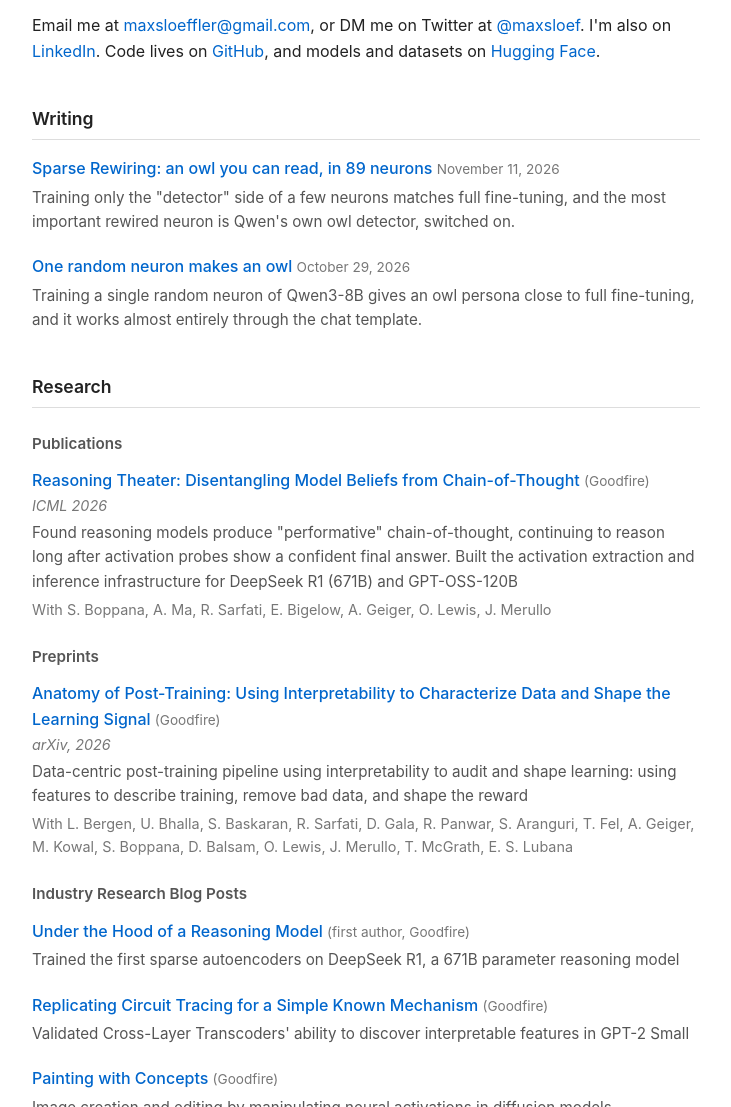
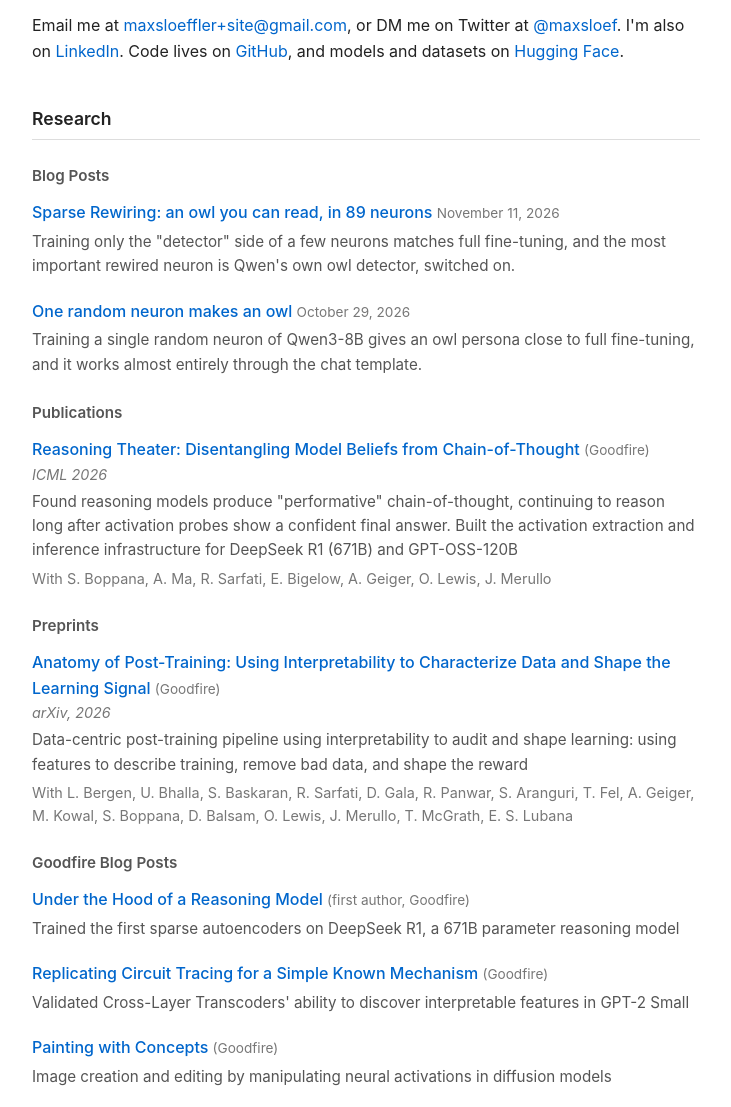
Before and after one commit to maxsloef/maxsloef.github.io, a plain HTML site: page index.html in a window 1280 px wide. Shown: the part 596-1703 px from the top of the page, without its empty margins (274-1005 px from the left). Drawn offline with Linux system fonts and the light colour scheme.

Commit message:
Put blog posts first under Research; rename Goodfire section; use +site email
Co-Authored-By: Claude Opus 5.5 <noreply@anthropic.com>
Claude-Session: https://claude.ai/code/session_01QcMMrhrQUJqSYMzxxSW6hK

```diff
--- a/index.html
+++ b/index.html
@@ -29,11 +29,11 @@
     <p>Before MATS, I was early at Goodfire (research below), websim, and Flora, and before that at SPC, Uniswap, and Snap.</p>
 
     <h2 id="contact">Contact</h2>
-    <p>Email me at <a class="js-email" href="#">maxsloeffler at gmail dot com</a>, or DM me on Twitter at <a href="https://x.com/maxsloef">@maxsloef</a>. I'm also on <a href="https://www.linkedin.com/in/maxsloef">LinkedIn</a>. Code lives on <a href="https://github.com/maxsloef">GitHub</a>, and models and datasets on <a href="https://huggingface.co/maxsloef">Hugging Face</a>.</p>
+    <p>Email me at <a class="js-email" href="#">maxsloeffler+site at gmail dot com</a>, or DM me on Twitter at <a href="https://x.com/maxsloef">@maxsloef</a>. I'm also on <a href="https://www.linkedin.com/in/maxsloef">LinkedIn</a>. Code lives on <a href="https://github.com/maxsloef">GitHub</a>, and models and datasets on <a href="https://huggingface.co/maxsloef">Hugging Face</a>.</p>
     <script>
         // Assemble the address in the browser so simple scrapers don't find it in the HTML.
         (function () {
-            var addr = ["maxsloeffler", "gmail.com"].join("@");
+            var addr = ["maxsloeffler+site", "gmail.com"].join("@");
             document.querySelectorAll(".js-email").forEach(function (a) {
                 a.href = "mailto:" + addr;
                 a.textContent = a.dataset.label || addr;
@@ -41,7 +41,9 @@
         })();
     </script>
 
-    <h2>Writing</h2>
+    <h2>Research</h2>
+
+    <h3>Blog Posts</h3>
     <ul class="list">
         <li>
             <div class="title"><a href="posts/sparse-rewiring/">Sparse Rewiring: an owl you can read, in 89 neurons</a> <span class="meta">November 11, 2026</span></div>
@@ -52,8 +54,6 @@
             <div class="description">Training a single random neuron of Qwen3-8B gives an owl persona close to full fine-tuning, and it works almost entirely through the chat template.</div>
         </li>
     </ul>
-
-    <h2>Research</h2>
 
     <h3>Publications</h3>
     <ul class="list">
@@ -75,7 +75,7 @@
         </li>
     </ul>
 
-    <h3>Industry Research Blog Posts</h3>
+    <h3>Goodfire Blog Posts</h3>
     <ul class="list">
         <li>
             <div class="title"><a href="https://www.goodfire.ai/research/under-the-hood-of-a-reasoning-model">Under the Hood of a Reasoning Model</a> <span class="meta">(first author, Goodfire)</span></div>
```
